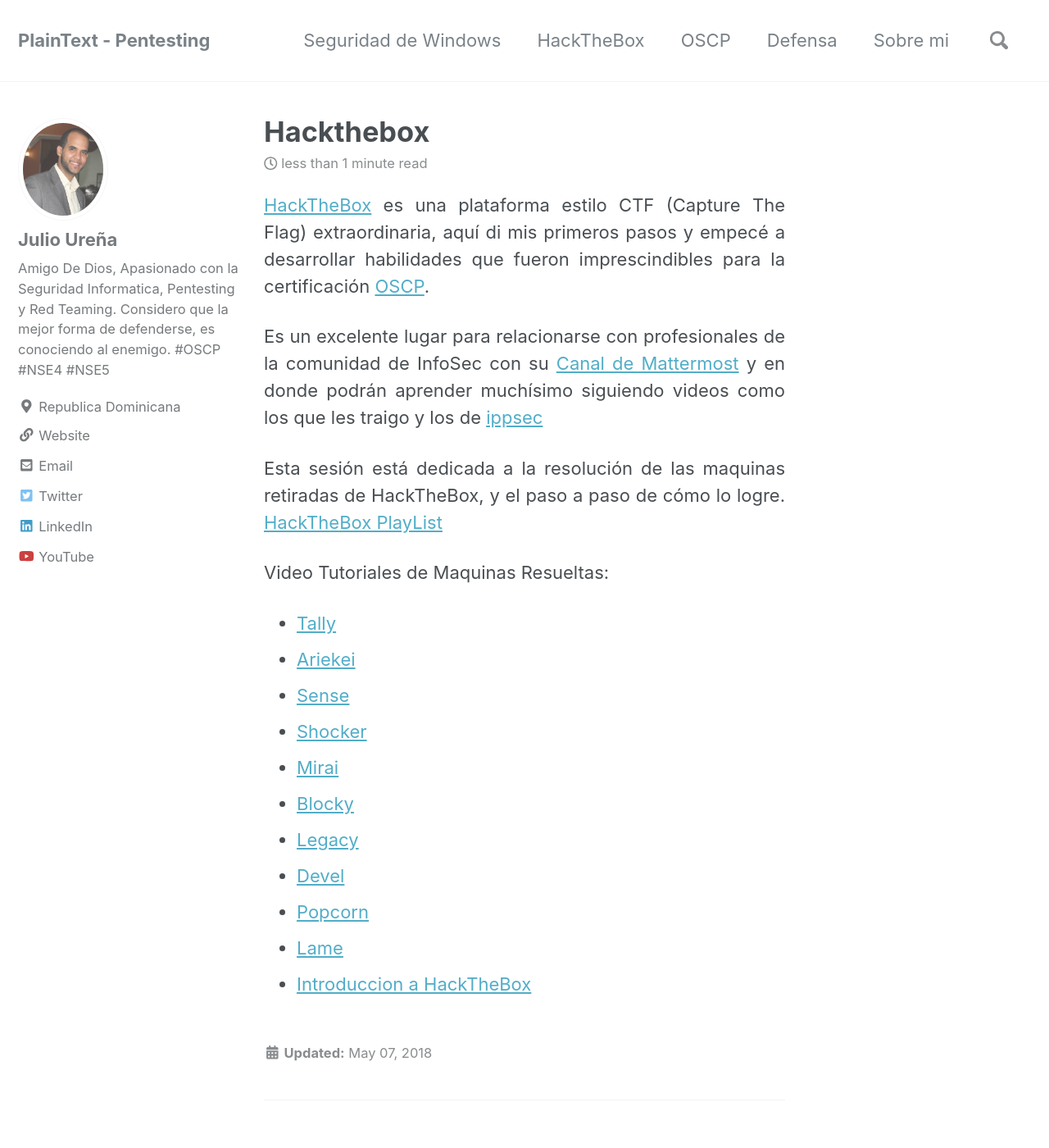
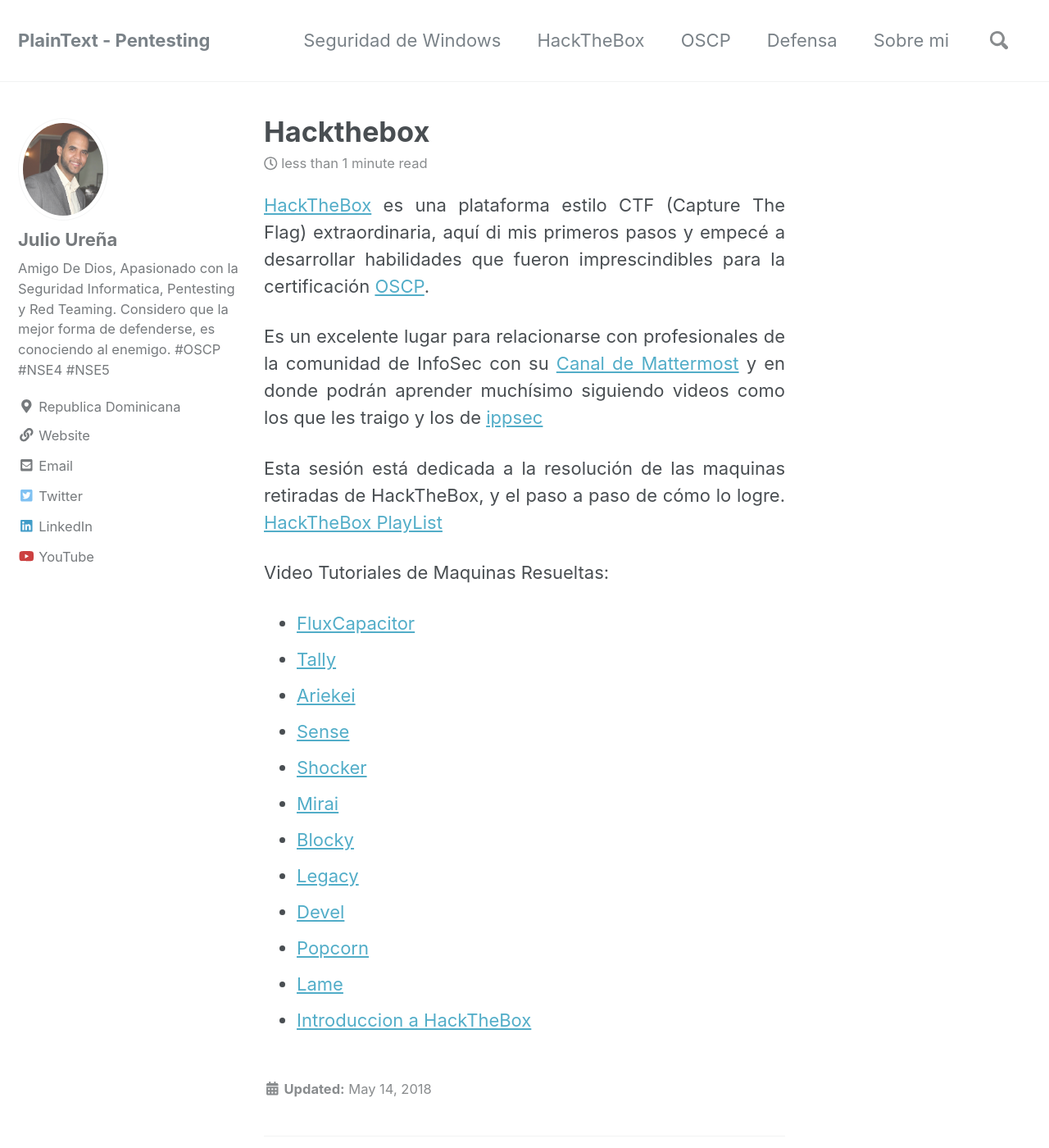
Before and after one commit to juliourena/juliourena.github.io, a Jekyll site: the page built from _posts/2018-5-14-HackTheBox.md, in a window 1280 px wide and 1400 px high. Shown: the whole window at 82% size. Built offline with Jekyll 4.4.1, drawn with Linux system fonts in a browser that asks for light colours; nearby versions of some CDN libraries.

Commit message:
Update and rename 2018-5-7-HackTheBox.md to 2018-5-14-HackTheBox.md
Added FluxCapacitor video link.

```diff
--- a/_posts/2018-5-7-HackTheBox.md
+++ b/_posts/2018-5-14-HackTheBox.md
@@ -9,6 +9,7 @@ Esta sesión está dedicada a la resolución de las maquinas retiradas de HackTh
 [HackTheBox PlayList]( https://www.youtube.com/watch?v=wNdFMUpc-kM&list=PLXm1FM6zsxpAHycJ8-0pvEsJPYmddzQBJ)
 
 Video Tutoriales de Maquinas Resueltas:
+* [FluxCapacitor](https://youtu.be/KKFRJe9PyCE)
 * [Tally](https://www.youtube.com/edit?o=U&video_id=XKtW8JBmh9Y)
 * [Ariekei](https://www.youtube.com/edit?o=U&video_id=mWfitZWGadA)
 * [Sense](https://youtu.be/smYiXy3DlRk)
```
